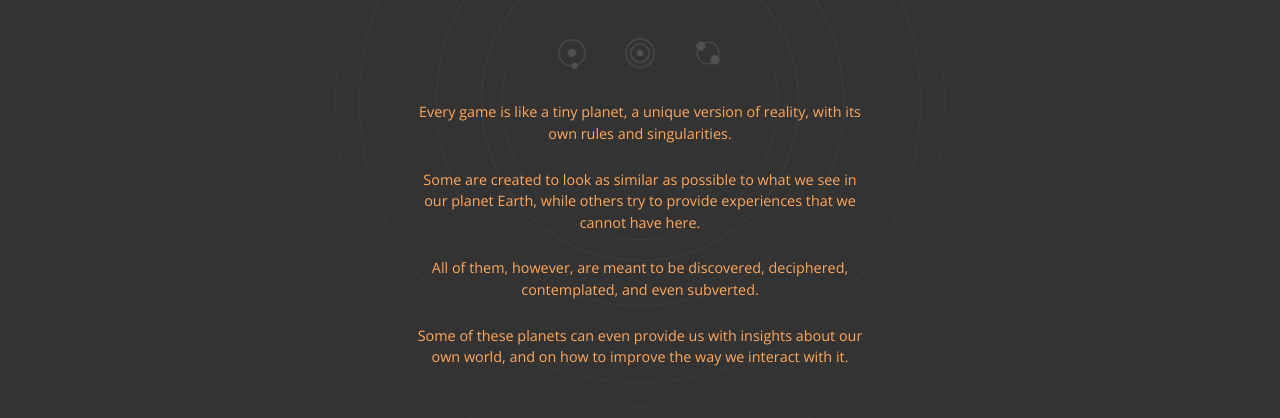
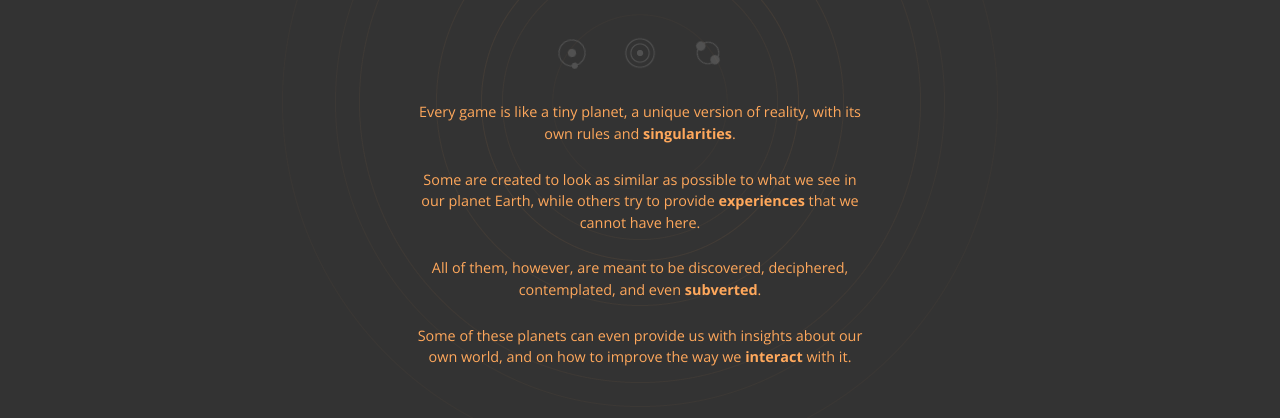
Before and after one commit to ericsflorio/Planetoid, a plain HTML site: page index.html in a window 1280 px wide. Shown: the part 1970-2388 px from the top of the page. Drawn offline with nearby package versions, Linux system fonts and the light colour scheme.

Commit message:
v0.12 - Applying bold to some words

```diff
--- a/index.html
+++ b/index.html
@@ -110,15 +110,15 @@ but smaller than a planet.</p>
 <img src="assets/img/about_planet_b.png" class="about-planets pulse">
 <img src="assets/img/about_planet_c.png" class="about-planets rotate-f">
 
-</p><p class="brand-color mb-4 about-text">Every game is like a tiny planet, a unique version of reality, with its own rules and singularities.</p>
+</p><p class="brand-color mb-4 about-text">Every game is like a tiny planet, a unique version of reality, with its own rules and <b>singularities</b>.</p>
 
-<p class="brand-color mb-4 about-text">Some are created to look as similar as possible to what we see in our planet Earth, while others try to provide experiences that we cannot have here.</p>
+<p class="brand-color mb-4 about-text">Some are created to look as similar as possible to what we see in our planet Earth, while others try to provide <b>experiences</b> that we cannot have here.</p>
 
 
 
-<p class="brand-color mb-4 about-text">All of them, however, are meant to be discovered, deciphered, contemplated, and even subverted.</p>
+<p class="brand-color mb-4 about-text">All of them, however, are meant to be discovered, deciphered, contemplated, and even <b>subverted</b>.</p>
 
-<p class="brand-color mb-4 about-text">Some of these planets can even provide us with insights about our own world, and on how to improve the way we interact with it.</p>
+<p class="brand-color mb-4 about-text">Some of these planets can even provide us with insights about our own world, and on how to improve the way we <b>interact</b> with it.</p>
 
                     </div>
                 </div>
```
